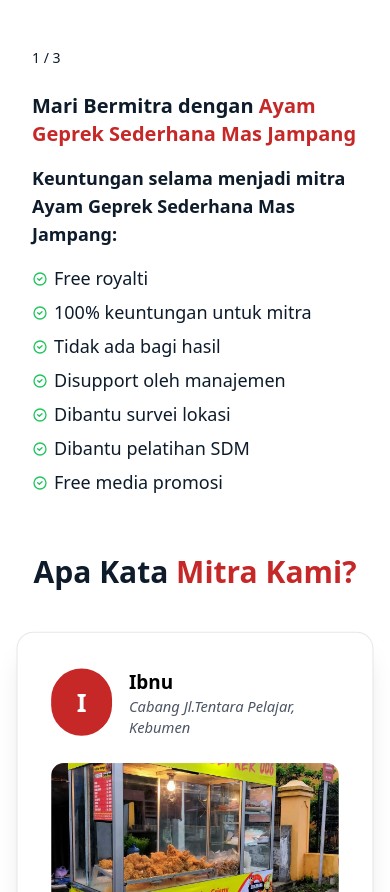
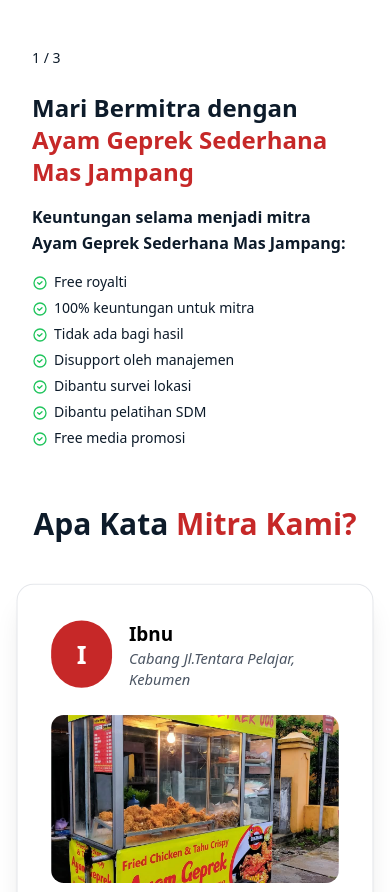
Before and after one commit to Rayhan-Afrizal-Fajri/landing-page-demo, a React (Vite) app: page / in a window 390 px wide. Shown: the part 8130-9022 px from the top of the page. Built offline with nearby package versions, Linux system fonts and the light colour scheme.

Commit message:
adjust some sections

```diff
--- a/src/components/Testimonial.jsx
+++ b/src/components/Testimonial.jsx
@@ -107,17 +107,17 @@ export default function Testimonial() {
           imageContain={true}
         >
           <div className="flex flex-col gap-4 items-start">
-            <h2 className="text-accent1 text-xl md:text-2xl lg:text-4xl font-bold text-left">
+            <h2 className="text-accent1 text-2xl md:text-3xl lg:text-5xl font-bold text-left">
               Mari Bermitra dengan <span className="text-secondary">Ayam Geprek Sederhana Mas Jampang</span>
             </h2>
-            <p className="text-accent1 text-lg font-semibold">
+            <p className="text-accent1 text-md sm:text-lg font-semibold">
               Keuntungan selama menjadi mitra Ayam Geprek Sederhana Mas Jampang:
             </p>
             <ul className="max-w-md space-y-1 text-body list-inside">
                 {benefits.map((benefit, i) => (
                     <li key={i} className="flex items-center">
                         <svg className="w-4 h-4 text-green-500 me-1.5 shrink-0" aria-hidden="true" xmlns="http://www.w3.org/2000/svg" width="24" height="24" fill="none" viewBox="0 0 24 24"><path stroke="currentColor" stroke-linecap="round" stroke-linejoin="round" stroke-width="2" d="M8.5 11.5 11 14l4-4m6 2a9 9 0 1 1-18 0 9 9 0 0 1 18 0Z"/></svg>
-                        <p className="text-accent1 text-lg pb-0.5">{benefit.text}</p>
+                        <p className="text-accent1 text-sm sm:text-md pb-0.5">{benefit.text}</p>
                     </li>
                 ))}
             </ul>
```
